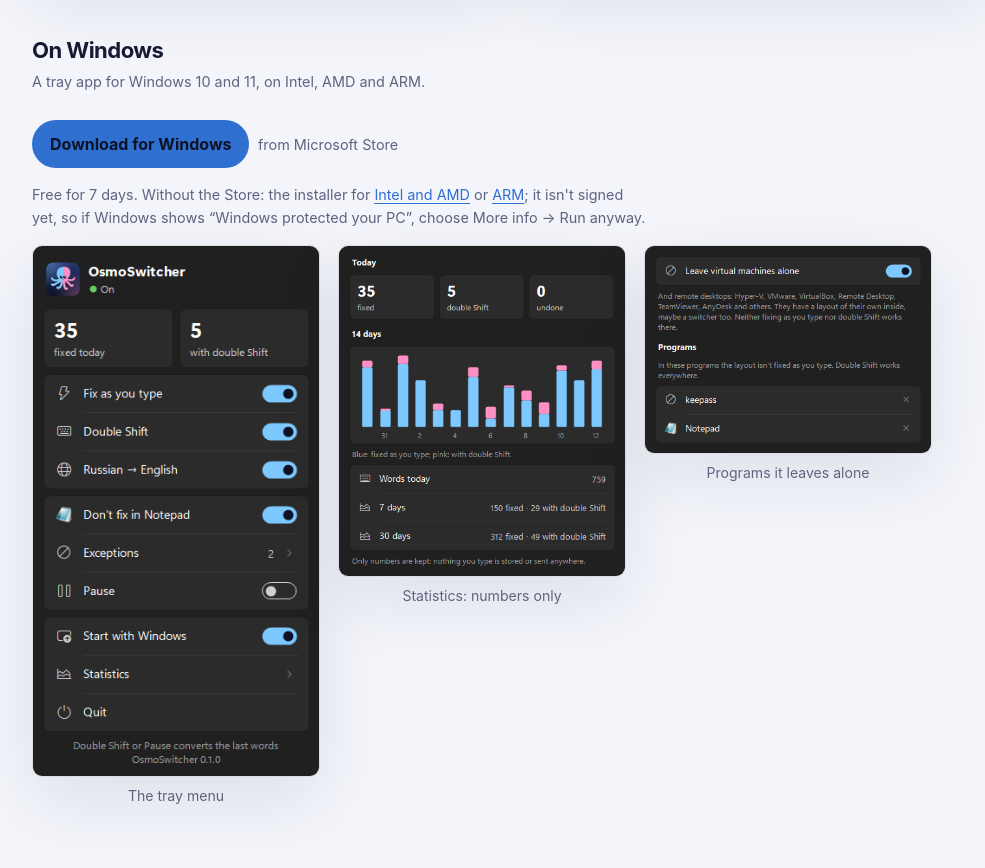
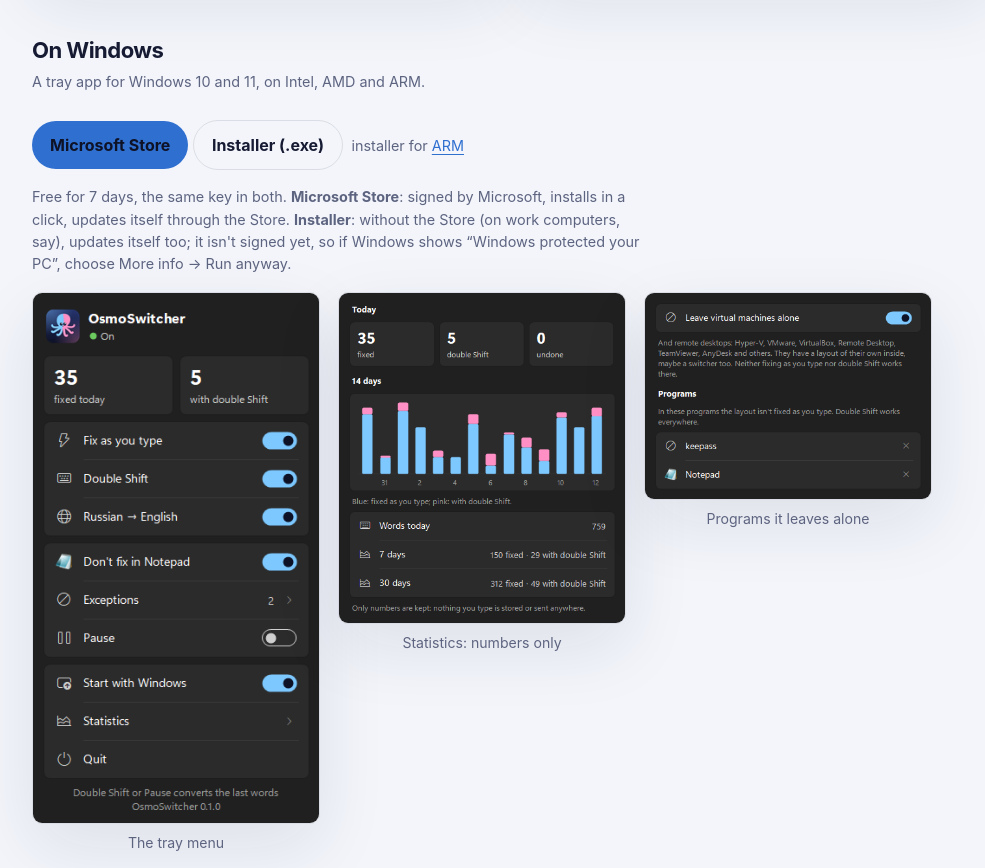
Before and after one commit to OctoOsmo/osmoswitcher-pages, a plain HTML site: page index.html in a window 1280 px wide. Shown: the part 2376-3244 px from the top of the page, without its empty margins (48-1033 px from the left). Drawn offline with Linux system fonts and the light colour scheme.

Commit message:
Windows: a choice of two buttons, Microsoft Store or the installer
With what each means: the Store's copy is signed and updates through the Store;
the installer works without the Store and isn't signed yet.

Co-Authored-By: Claude Opus 5.5 <noreply@anthropic.com>
Claude-Session: https://claude.ai/code/session_018hsPgY5H9YnPR3jGuK8HfS

```diff
--- a/index.html
+++ b/index.html
@@ -94,8 +94,8 @@
 
         <h2>On Windows</h2>
         <p class="meta">A tray app for Windows 10 and 11, on Intel, AMD and ARM.</p>
-        <p id="download" class="download"><a class="button" href="https://keys.osmosoft.app/dl/store">Download for Windows</a> <span class="meta">&nbsp;from Microsoft Store</span></p>
-        <p class="meta">Free for 7 days. Without the Store: the installer for <a href="https://keys.osmosoft.app/dl/win-x64">Intel and AMD</a> or <a href="https://keys.osmosoft.app/dl/win-arm64">ARM</a>; it isn't signed yet, so if Windows shows “Windows protected your PC”, choose More info → Run anyway.</p>
+        <p id="download" class="download"><a class="button" href="https://keys.osmosoft.app/dl/store">Microsoft Store</a> <a class="button button-alt" href="https://keys.osmosoft.app/dl/win-x64">Installer (.exe)</a> <span class="meta">&nbsp;installer for <a href="https://keys.osmosoft.app/dl/win-arm64">ARM</a></span></p>
+        <p class="meta">Free for 7 days, the same key in both. <b>Microsoft Store</b>: signed by Microsoft, installs in a click, updates itself through the Store. <b>Installer</b>: without the Store (on work computers, say), updates itself too; it isn't signed yet, so if Windows shows “Windows protected your PC”, choose More info → Run anyway.</p>
         <div class="shot-row windows">
           <figure class="shot"><img src="shots/windows-flyout.png" alt="The OsmoSwitcher tray menu on Windows" loading="lazy"><figcaption>The tray menu</figcaption></figure>
           <figure class="shot"><img src="shots/windows-stats.png" alt="OsmoSwitcher statistics on Windows: words fixed per day" loading="lazy"><figcaption>Statistics: numbers only</figcaption></figure>
@@ -211,8 +211,8 @@
 
         <h2>На Windows</h2>
         <p class="meta">Приложение в области уведомлений для Windows 10 и 11, на Intel, AMD и ARM.</p>
-        <p id="download-ru" class="download"><a class="button" href="https://keys.osmosoft.app/dl/store">Скачать для Windows</a> <span class="meta">&nbsp;из Microsoft Store</span></p>
-        <p class="meta">7 дней бесплатно. Без Store — установщик для <a href="https://keys.osmosoft.app/dl/win-x64">Intel и AMD</a> или <a href="https://keys.osmosoft.app/dl/win-arm64">ARM</a>; он пока не подписан, поэтому если Windows покажет «Система Windows защитила ваш компьютер», нажмите «Подробнее» → «Выполнить в любом случае».</p>
+        <p id="download-ru" class="download"><a class="button" href="https://keys.osmosoft.app/dl/store">Microsoft Store</a> <a class="button button-alt" href="https://keys.osmosoft.app/dl/win-x64">Установщик (.exe)</a> <span class="meta">&nbsp;установщик для <a href="https://keys.osmosoft.app/dl/win-arm64">ARM</a></span></p>
+        <p class="meta">7 дней бесплатно, ключ подходит к обоим. <b>Microsoft Store</b> — подписано Microsoft, ставится в один клик, обновляется через Store. <b>Установщик</b> — без Store (например, на рабочем компьютере), тоже обновляется сам; он пока не подписан, поэтому если Windows покажет «Система Windows защитила ваш компьютер», нажмите «Подробнее» → «Выполнить в любом случае».</p>
         <div class="shot-row windows">
           <figure class="shot"><img src="shots/windows-flyout.png" alt="Меню OsmoSwitcher в Windows" loading="lazy"><figcaption>Меню в области уведомлений</figcaption></figure>
           <figure class="shot"><img src="shots/windows-stats.png" alt="Статистика OsmoSwitcher в Windows: сколько слов исправлено по дням" loading="lazy"><figcaption>Статистика: только числа</figcaption></figure>
```
